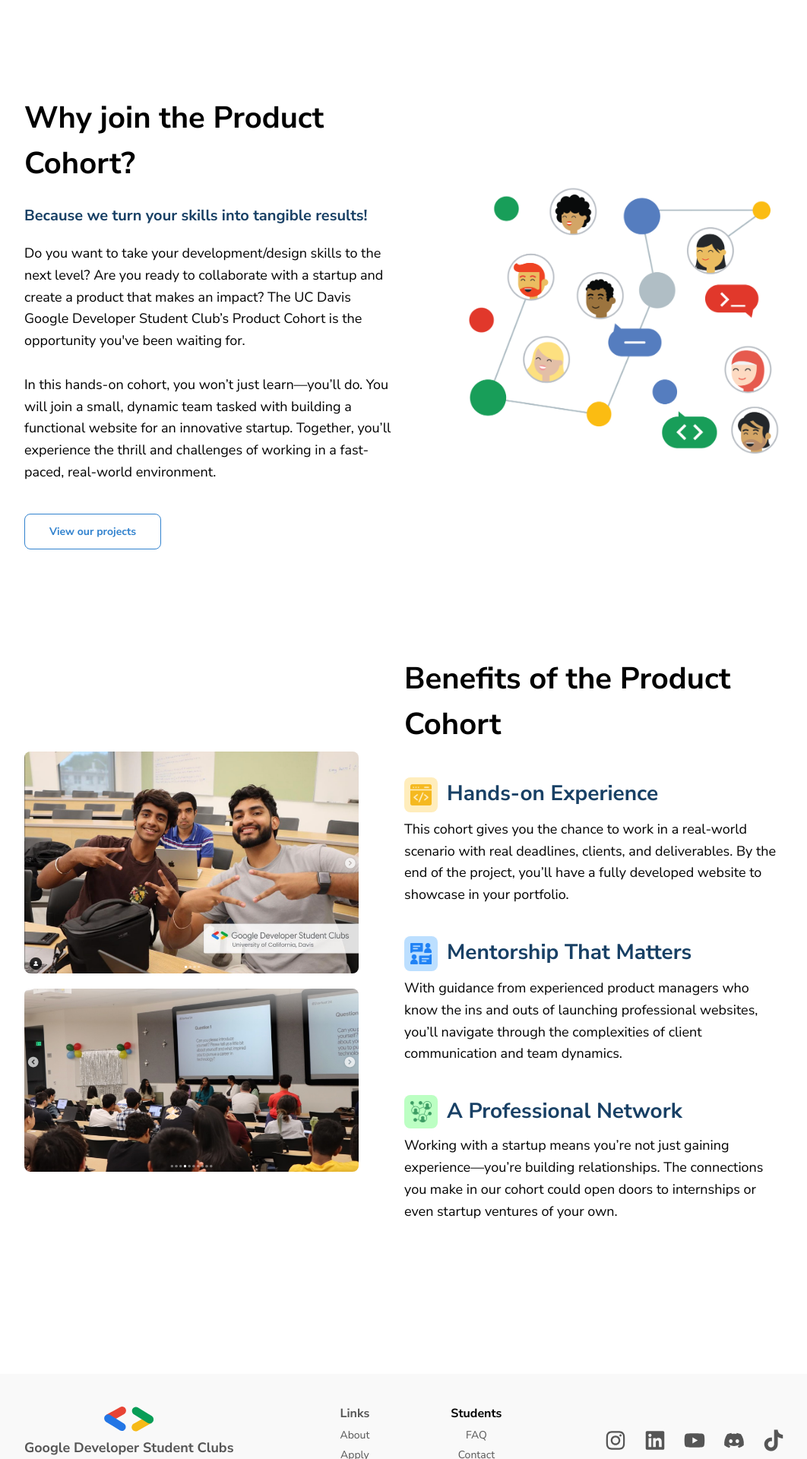
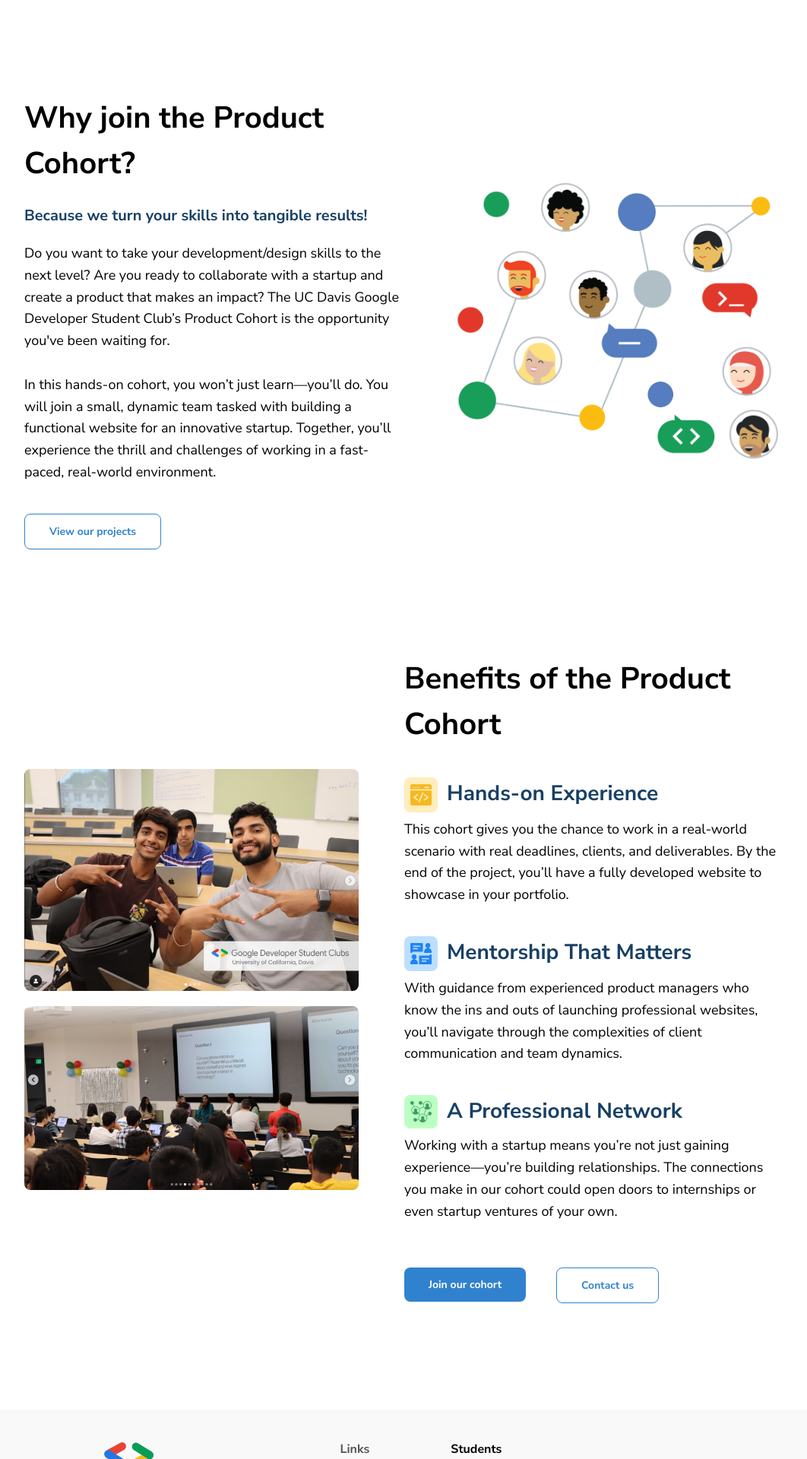
Before and after one commit to random-logic/gdsc-takehome, a Next.js app: page / in a window 1280 px wide. Shown: the part 680-2600 px from the top of the page at 76% size, without its empty margins (108-1170 px from the left). Built offline with nearby package versions, Linux system fonts and the light colour scheme.

Commit message:
resolve bugs

```diff
--- a/components/Button.tsx
+++ b/components/Button.tsx
@@ -1,14 +1,20 @@
+"use client";
+
 export type ButtonProps = {
   text: string,
   emphasized?: boolean,
+  onClick?: () => void,
 }
 
-export default function Button({ text, emphasized }: ButtonProps) {
+export default function Button({ text, emphasized, onClick }: ButtonProps) {
+  if (!onClick)
+    onClick = () => {};
+
   return emphasized
-    ? <button className="button-emphasized">
+    ? <button className="button-emphasized" onClick={onClick}>
       <p className="button-emphasized-text">{text}</p>
     </button>
-    : <button className="button">
+    : <button className="button" onClick={onClick}>
       <p className="button-text">{text}</p>
     </button>;
 }
--- a/components/Columns/Columns.tsx
+++ b/components/Columns/Columns.tsx
@@ -10,7 +10,7 @@ export default function Columns({ children, sm_reversed }: ColumnsProps) {
     ? <div className="columns flex-col-reverse lg:flex-row gap-[2rem] lg:gap-0">
         {children}
     </div>
-    : <div className="columns flex-col lg:flex-row gap-[2rem]">
+    : <div className="columns flex-col lg:flex-row gap-[2rem] lg:gap-0">
         {children}
     </div>;
 }
--- a/components/section2/WhyJoin.tsx
+++ b/components/section2/WhyJoin.tsx
@@ -2,7 +2,7 @@ import Spacer from "@/components/Spacer";
 import Button from "@/components/Button";
 
 export default function WhyJoin() {
-  return <div className="max-w-[36rem]">
+  return <div>
     <h2 className="h2 font-bold">Why join the Product Cohort?</h2>
     <Spacer rem={1.5} />
     <p className="p1 text-dark-blue font-bold">Because we turn your skills into tangible results!</p>
--- a/components/section3/Benefits.tsx
+++ b/components/section3/Benefits.tsx
@@ -3,16 +3,24 @@ import Benefit from "@/components/section3/Benefit";
 import HandsOn from "@/public/hands-on-experience-icon.svg";
 import Mentorship from "@/public/mentorship-logo.svg";
 import Professional from "@/public/professional-network-logo.svg";
+import Button from "@/components/Button";
 
 export default function Benefits() {
   return <div>
     <h2 className="h2 font-bold">Benefits of the Product Cohort</h2>
-    <Spacer rem={2.5} />
-    <Benefit img={HandsOn} title="Hands-on Experience" desc="This cohort gives you the chance to work in a real-world scenario with real deadlines, clients, and deliverables. By the end of the project, you’ll have a fully developed website to showcase in your portfolio." />
-    <Spacer rem={2.5} />
-    <Benefit img={Mentorship} title="Mentorship That Matters" desc="With guidance from experienced product managers who know the ins and outs of launching professional websites, you’ll navigate through the complexities of client communication and team dynamics." />
-    <Spacer rem={2.5} />
-    <Benefit img={Professional} title="A Professional Network" desc="Working with a startup means you’re not just gaining experience—you’re building relationships. The connections you make in our cohort could open doors to internships or even startup ventures of your own." />
-    <Spacer rem={3.75} />
+    <Spacer rem={2.5}/>
+    <Benefit img={HandsOn} title="Hands-on Experience"
+             desc="This cohort gives you the chance to work in a real-world scenario with real deadlines, clients, and deliverables. By the end of the project, you’ll have a fully developed website to showcase in your portfolio."/>
+    <Spacer rem={2.5}/>
+    <Benefit img={Mentorship} title="Mentorship That Matters"
+             desc="With guidance from experienced product managers who know the ins and outs of launching professional websites, you’ll navigate through the complexities of client communication and team dynamics."/>
+    <Spacer rem={2.5}/>
+    <Benefit img={Professional} title="A Professional Network"
+             desc="Working with a startup means you’re not just gaining experience—you’re building relationships. The connections you make in our cohort could open doors to internships or even startup ventures of your own."/>
+    <Spacer rem={3.75}/>
+    <div className="flex items-start gap-[2.5rem]">
+      <Button text="Join our cohort" emphasized/>
+      <Button text="Contact us"/>
+    </div>
   </div>;
 }
```
